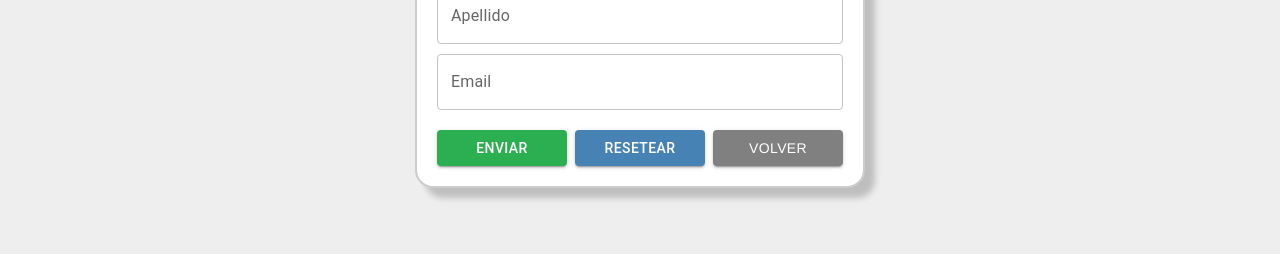
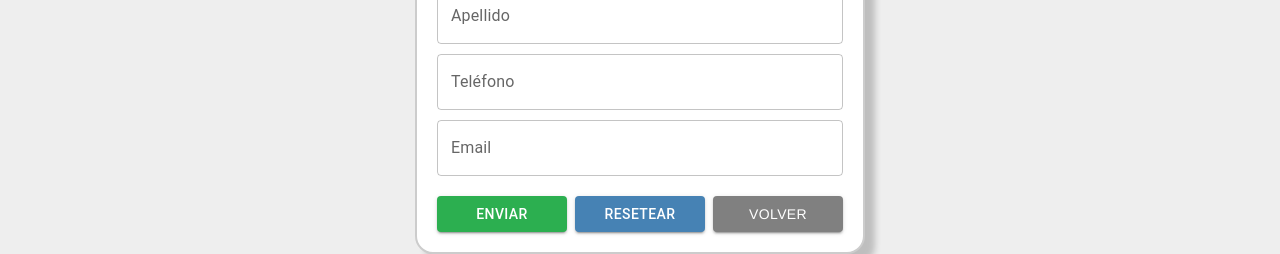
Before and after one commit to GusMartin91/ReactJS-PF-Lozano, a React (Vite) app: page /checkout in a window 1280 px wide. Shown: the part 354-608 px from the top of the page. Built offline with nearby package versions, Linux system fonts and the light colour scheme; no server answers.

Commit message:
Agregando telefono a formulario de checkout

```diff
--- a/src/components/pages/checkoutFormik/CheckoutFormik.jsx
+++ b/src/components/pages/checkoutFormik/CheckoutFormik.jsx
@@ -17,6 +17,7 @@ const CheckoutFormik = () => {
     initialValues: {
       nombre: "",
       apellido: "",
+      telefono: "",
       email: "",
     },
 
@@ -73,6 +74,11 @@ const CheckoutFormik = () => {
           /^[A-Za-z]+$/,
           "Solo se permiten caracteres alfabéticos en el apellido."
         ),
+      telefono: Yup.string()
+        .matches(/^[0-9]+$/, "El teléfono solo puede contener números")
+        .min(8, "Debe tener al menos 8 dígitos")
+        .max(15, "No debe superar los 15 dígitos")
+        .required("El campo es obligatorio."),
       email: Yup.string()
         .email("El email no parece valido, debe contener @.")
         .required("El campo es obligatorio."),
@@ -143,6 +149,15 @@ const CheckoutFormik = () => {
             style={{ width: "100%", marginBottom: "10px" }}
           />
           <TextField
+            label="Teléfono"
+            variant="outlined"
+            name="telefono"
+            onChange={handleChange}
+            error={errors.telefono ? true : false}
+            helperText={errors.telefono}
+            style={{ width: "100%", marginBottom: "10px" }}
+          />
+          <TextField
             label="Email"
             variant="outlined"
             name="email"
```
